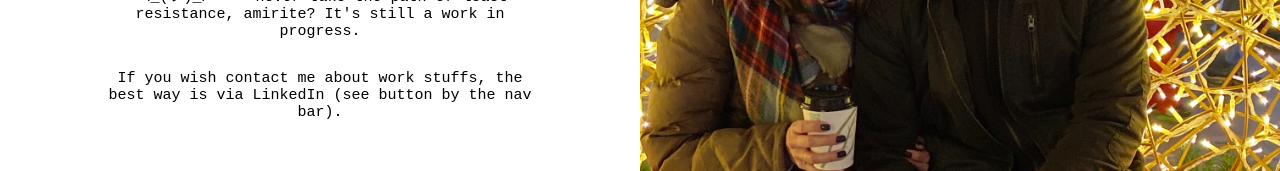
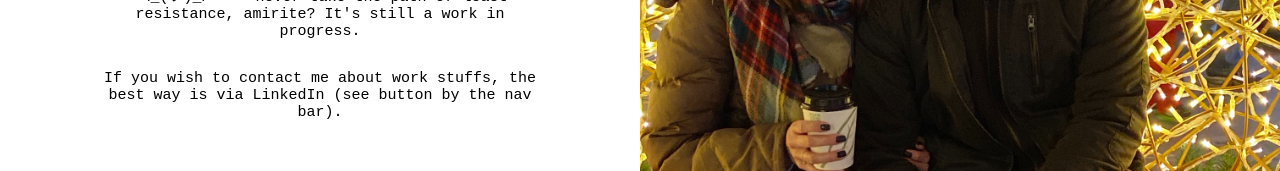
Before and after one commit to BitwiseMercenary/TheDistillery, a React (Create React App) app: page / in a window 1280 px wide. Shown: the part 421-592 px from the top of the page. Built offline with nearby package versions, Linux system fonts and the light colour scheme.

Commit message:
removed uneeded stuffs

```diff
--- a/src/pages/Home/Home.tsx
+++ b/src/pages/Home/Home.tsx
@@ -30,7 +30,9 @@ export const Home = () => {
         alignItems="center"
         paddingTop="50px"
       >
-        <Span theme={SpanTheme.TITLE}>Robert Mercado </Span>
+        <Span theme={SpanTheme.TITLE} aria-label="header">
+          Robert Mercado{" "}
+        </Span>
         <Span theme={SpanTheme.SUBHEADER}>
           Software Engineer | Home Cook | Bourbon Drinker
         </Span>
@@ -44,7 +46,7 @@ export const Home = () => {
             resistance, amirite? It's still a work in progress.
           </P>
           <P fontFamily="monospace">
-            If you wish contact me about work stuffs, the best way is via
+            If you wish to contact me about work stuffs, the best way is via
             LinkedIn (see button by the nav bar).
           </P>
         </Flex>
```
